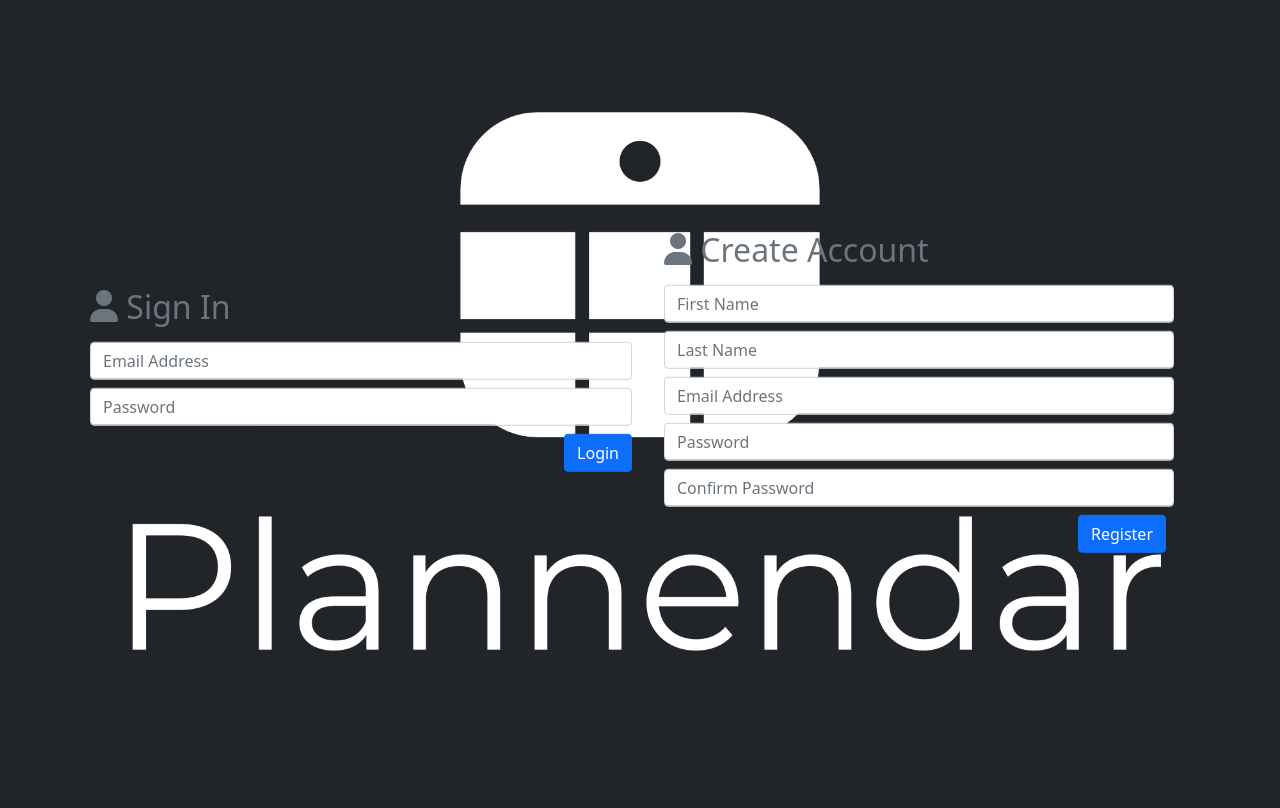
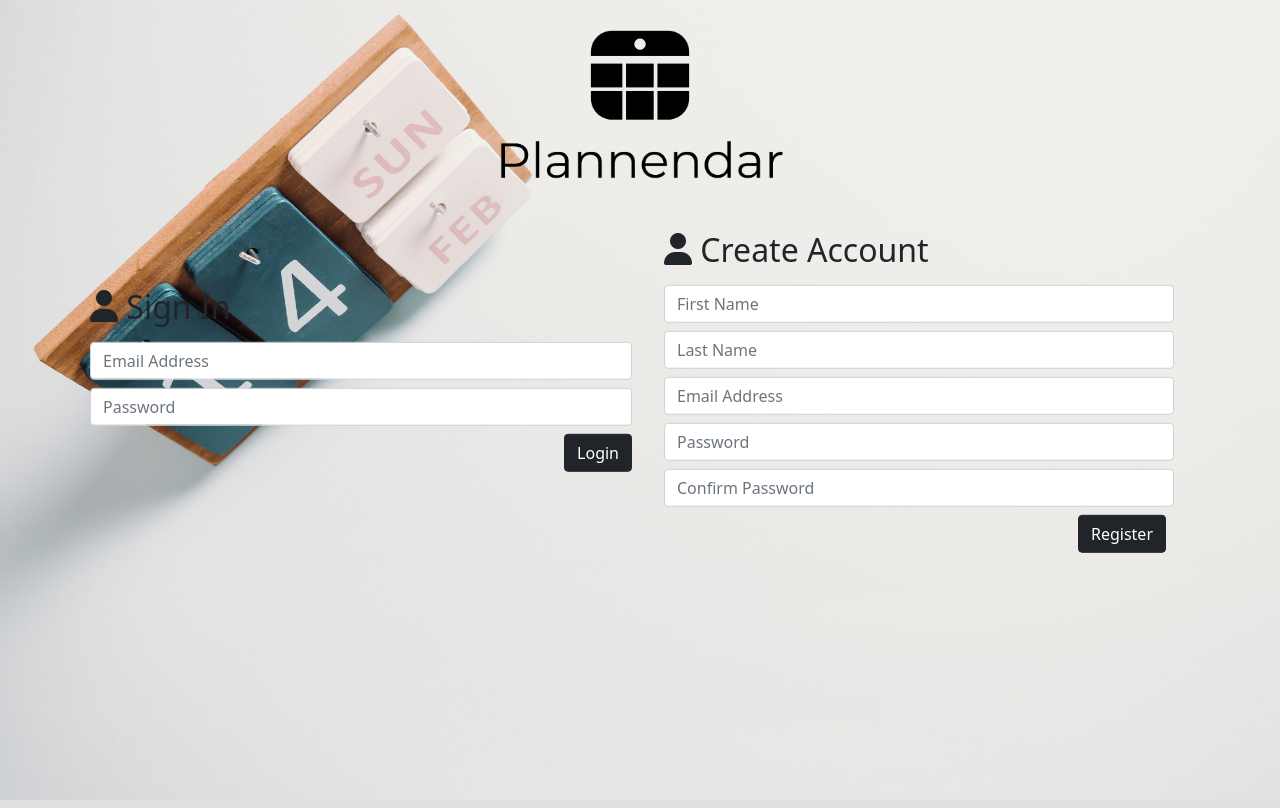
Before and after one commit to rchuu/plannendar, a Flask app: page / in a window 1280 px wide. Run offline with Flask 2, Linux system fonts and the light colour scheme; some libraries are stand-ins or nearby versions.

Commit message:
added background images

```diff
--- a/flask_app/static/css/styles.css
+++ b/flask_app/static/css/styles.css
@@ -0,0 +1,39 @@
+#background {
+    background-image: url("../img/wooden-calendar-sits-on-a-white-background.jpg");
+    background-color: #cccccc;
+    background-position: center;
+    background-repeat: no-repeat;
+    background-attachment: fixed;
+    height: 100vh;
+    width: 100vw;
+    background-size: cover;
+}
+
+#background1 {
+    background-image: url("../img/a-close-up-of-a-2021-planner.jpg");
+    background-color: #cccccc;
+    background-position: center;
+    background-repeat: no-repeat;
+    background-attachment: fixed;
+    height: 100vh;
+    width: 100vw;
+    background-size: cover;
+}
+
+#background2 {
+    background-image: url("../img/Plannendar-logo-white.jpg");
+    background-color: #cccccc;
+    background-position: center;
+    background-repeat: no-repeat;
+    background-attachment: fixed;
+    height: 100vh;
+    width: 100vw;
+    background-size: cover;
+}
+
+#logo {
+    max-width: 350px;
+    width: 100%;
+    object-fit: contain;
+    object-fit: scale-down;
+}
--- a/flask_app/templates/index.html
+++ b/flask_app/templates/index.html
@@ -5,6 +5,7 @@
         <meta charset="UTF-8">
         <meta name="viewport" content="width=device-width, initial-scale=1.0">
         <title>Login</title>
+        <link rel="stylesheet" href="{{ url_for('static', filename='css/styles.css') }}">
         <script src="https://kit.fontawesome.com/10b2c21570.js" crossorigin="anonymous"></script>
         <link href="https://cdn.jsdelivr.net/npm/bootstrap@5.1.3/dist/css/bootstrap.min.css" rel="stylesheet"
             integrity="sha384-1BmE4kWBq78iYhFldvKuhfTAU6auU8tT94WrHftjDbrCEXSU1oBoqyl2QvZ6jIW3" crossorigin="anonymous">
@@ -16,9 +17,12 @@
             crossorigin="anonymous"></script>
     </head>
 
-    <body class="bg-dark">
+    <body id="background">
+        <div class="d-flex justify-content-center">
+            <img id="logo" class="width-10" src="{{ url_for('static', filename='/img/Plannendar-logo-black.png') }}">
+        </div>
         <div
-            class="container d-flex justify-content-center align-items-center position-absolute top-50 start-50 translate-middle bg-transparent text-secondary">
+            class="container d-flex justify-content-center align-items-center position-absolute top-50 start-50 translate-middle bg-transparent">
             <form class="content bg-transparent col-xs-12 col-sm-10 col-md-8 col-lg-6 mb-5" action="/login"
                 method="post">
                 <div class="form-group text-left p-2">
@@ -40,7 +44,7 @@
                     <input type="password" class="form-control mb-2" name="password" placeholder="Password">
                     <!-- <p>Don't have an account? <a href="/register/">Create one here!</a></p> -->
                     <input type='submit' value='Login'
-                        class="btn d-flex align-items-center  text-decoration-none btn-primary float-end">
+                        class="btn d-flex align-items-center text-decoration-none btn-dark float-end">
                 </div>
             </form>
             <form class="bg-transparent p-3 col-xs-12 col-sm-10 col-md-8 col-lg-6 mb-5" action="/register"
@@ -66,15 +70,9 @@
                     <input type="password" class="form-control mb-2" name="confirm" placeholder="Confirm Password">
                     <!-- <p class="">Already have an account? <a href="/" class="">Login Here!</a></p> -->
                     <input type='submit' value='Register'
-                        class="btn d-flex align-items-center text-decoration-none btn-primary float-end mx-2">
+                        class="btn d-flex align-items-center text-decoration-none btn-dark float-end mx-2">
                 </div>
             </form>
-        </div>
-        <div>
-            <img src="{{ url_for('static', filename='/img/Plannendar-logo-white.png') }}" class="w-10 img-fluid"
-                alt="icon">
-        </div>
-        <div>
         </div>
     </body>
 
```
Also changed, not shown: flask_app/templates/add_event.html (+7 -19 lines), flask_app/templates/dashboard.html (+8 -21 lines), flask_app/templates/edit_event.html (+6 -4 lines), flask_app/templates/view_event.html (+11 -50 lines), flask_app/static/img/numbers-and-letters-on-an-orange-background.jpg (added), flask_app/static/img/wooden-calendar-sits-on-a-white-background.jpg (added), 2 other files.
